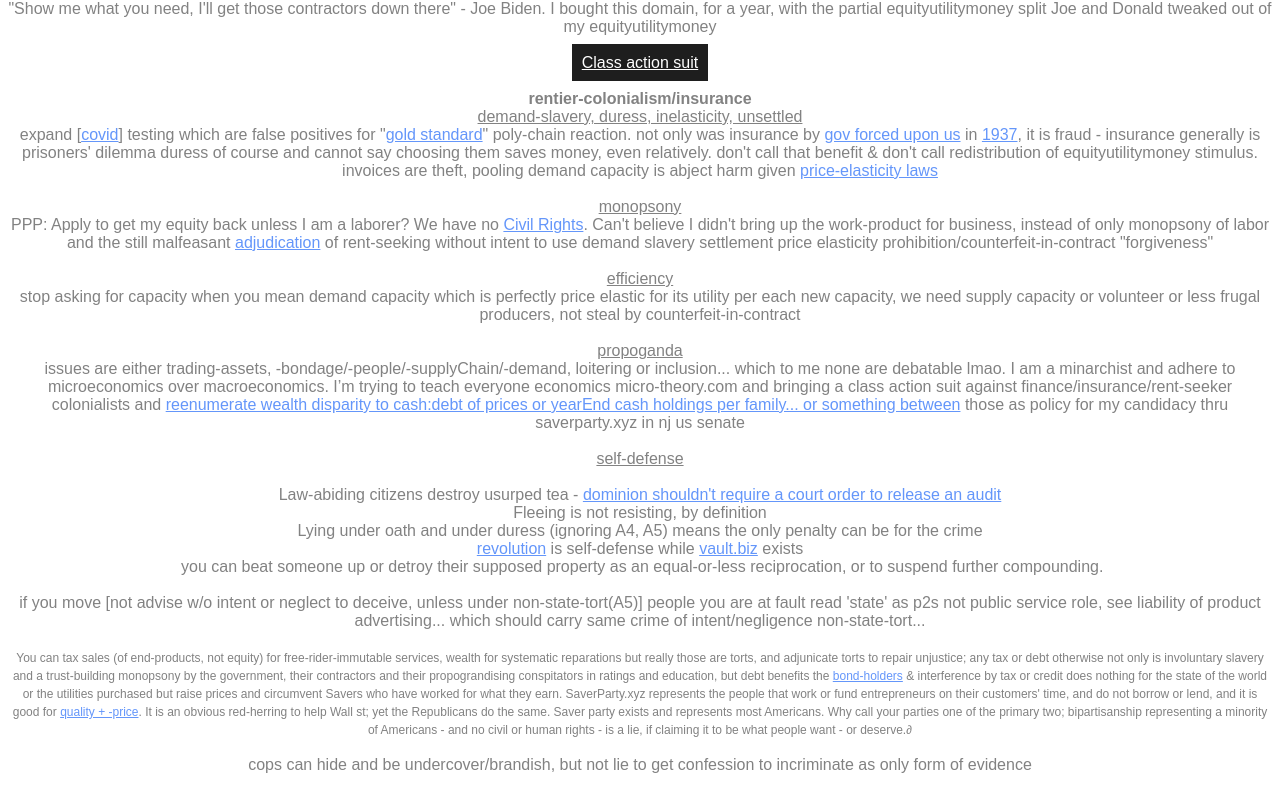
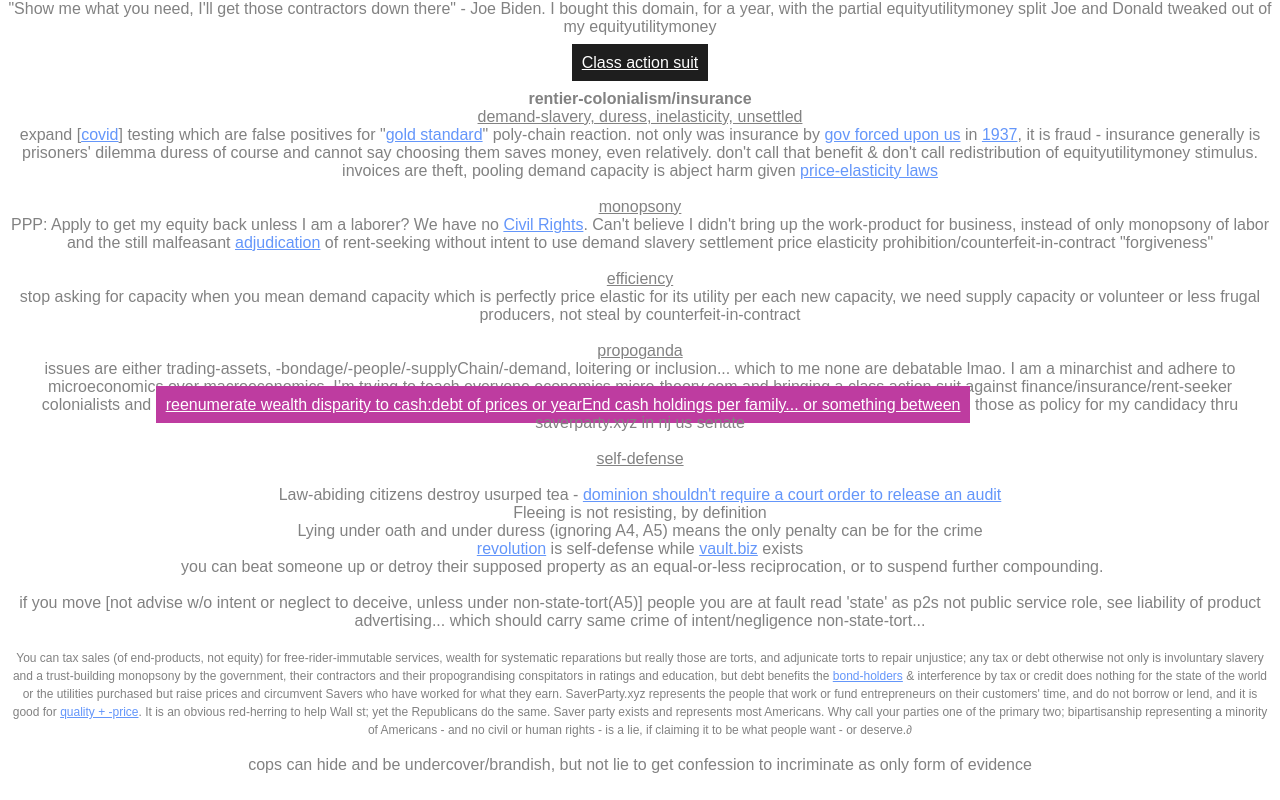
Before and after one commit to NickCarducci/BillBidenOrg, a React (Create React App) app: page / in a window 1280 px wide. Shown: the part 1728-2528 px from the top of the page. Built offline with nearby package versions, Linux system fonts and the light colour scheme.

Commit message:
Update App.js

```diff
--- a/src/App.js
+++ b/src/App.js
@@ -289,7 +289,14 @@ export default function App() {
       minarchist and adhere to microeconomics over macroeconomics. I’m trying to
       teach everyone economics micro-theory.com and bringing a class action suit
       against finance/insurance/rent-seeker colonialists and&nbsp;
-      <a href="https://vianickcarducci.medium.com">
+      <a
+        style={{
+          padding: "10px",
+          backgroundColor: "rgb(190,60,160)",
+          color: "white"
+        }}
+        href="https://vianickcarducci.medium.com"
+      >
         reenumerate wealth disparity to cash:debt of prices or yearEnd cash
         holdings per family... or something between
       </a>
```
